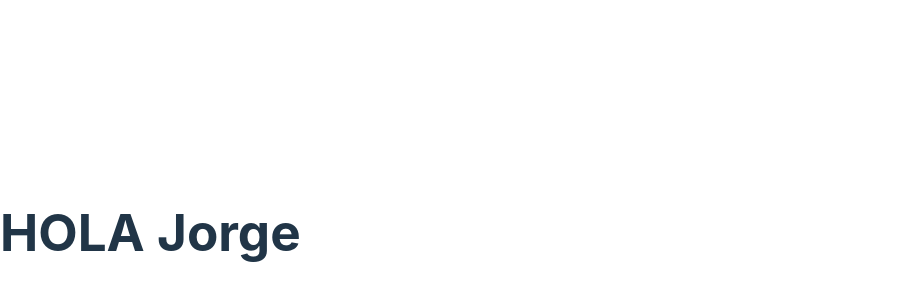
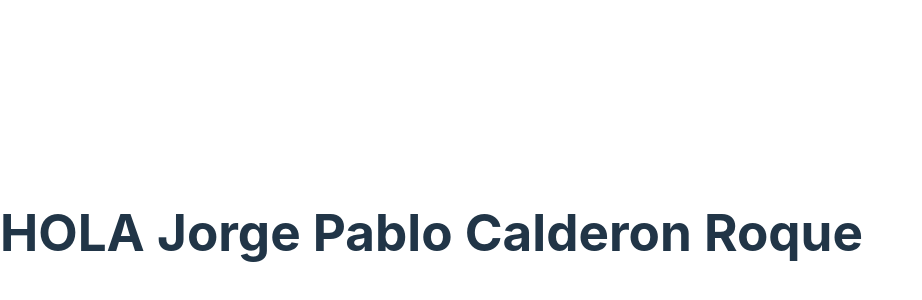
Before and after one commit to jpcroque/react-app, a React (Vite) app: page / in a window 1280 px wide. Shown: the part 168-468 px from the top of the page, without its empty margins (0-922 px from the left). Built offline with nearby package versions, Linux system fonts and the light colour scheme.

Commit message:
Titulo modificado

```diff
--- a/src/Titulo.tsx
+++ b/src/Titulo.tsx
@@ -1,5 +1,5 @@
 function Titulo() {
-  const name = "Jorge";
+  const name = "Jorge Pablo Calderon Roque";
   if (name) {
     return <h1>HOLA {name}</h1>;
   }
```
Also changed, not shown: src/main.tsx (+6 -6 lines).
